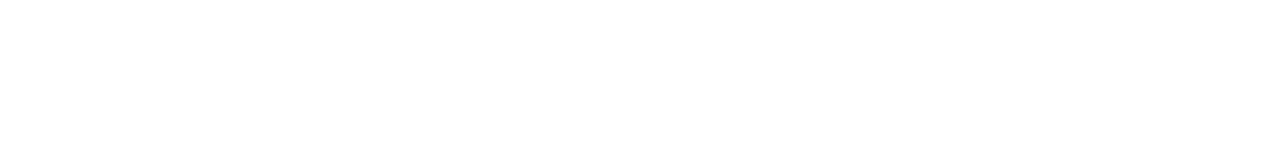
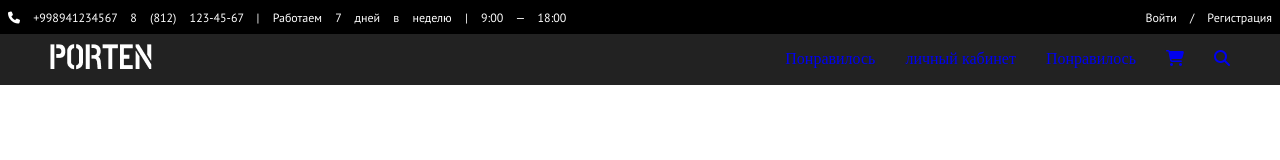
Before and after one commit to R-Islombek/Porten-Landing-Page, a plain HTML site: page index.html in a window 1280 px wide. Drawn offline with nearby package versions, Linux system fonts and the light colour scheme; a web font is replaced by a local one.

Commit message:
nav qismini qoshdim

```diff
--- a/css/main.css
+++ b/css/main.css
@@ -0,0 +1,56 @@
+@import url('https://fonts.googleapis.com/css2?family=Libertinus+Serif:ital,wght@0,400;0,600;0,700;1,400;1,600;1,700&family=Libre+Franklin:ital,wght@0,100..900;1,100..900&family=Mulish:ital,wght@0,200..1000;1,200..1000&family=Open+Sans:ital,wght@0,300..800;1,300..800&family=PT+Sans:ital,wght@0,400;0,700;1,400;1,700&family=Philosopher:ital,wght@0,400;0,700;1,400;1,700&family=Roboto:ital,wght@0,100..900;1,100..900&family=Ubuntu:ital,wght@0,300;0,400;0,500;0,700;1,300;1,400;1,500;1,700&display=swap');
+*{
+    margin: 0;
+    padding: 0;
+    list-style: none;
+    text-decoration: none;
+    box-sizing: border-box;
+}
+
+/* ----------------------------NAV--------------------- */
+.header{
+    position: fixed;
+    top: 0;
+    left: 0;
+    right: 0;
+    background: #222;
+}
+.header__nav {
+    background: black;
+    padding: 8px;
+
+}
+
+.nav__list {
+    display: flex;
+    justify-content: space-between;
+    list-style: none;
+}
+.phone{
+    color:#fff
+}
+.nav__link {
+    color: #fff;
+    text-decoration: none;
+    word-spacing: 10px;
+    font-family: "PT Sans",sans-serif;
+    font-weight: 400;
+    font-size: 12px;
+    line-height: 100%;
+    letter-spacing: 0%;
+}
+/* --------------------------HEADER------------------- */
+.container{
+    max-width: 1200px;
+    margin: 0 auto;
+    padding: 10px;
+}
+.header__container{
+    display: flex;
+    align-items: center;
+    justify-content: space-between;
+}
+.header__list{
+    display: flex;
+    gap: 30px;
+}
--- a/index.html
+++ b/index.html
@@ -3,20 +3,31 @@
 <head>
     <meta charset="UTF-8">
     <meta name="viewport" content="width=device-width, initial-scale=1.0">
+    <link rel="stylesheet" href="https://cdnjs.cloudflare.com/ajax/libs/font-awesome/6.4.0/css/all.min.css">
     <link rel="stylesheet" href="./css/normalize.css">
     <link rel="stylesheet" href="./css/main.css">
     <title>Document</title>
 </head>
 <body>
-      <div class="header">
+       <header class="header">
+             <nav class="header__nav">
+                   <ul class="nav__list">
+                        <li class="nav__item"><a class="nav__link"  href="tel:+1234567890"><i class="fa-solid fa-phone phone"></i> +998941234567 8 (812) 123-45-67    |    Работаем 7 дней в неделю    |    9:00 — 18:00  </a> </li>
+                        <li class="nav__item"><a class="nav__link" href="#">Войти / Регистрация</a></li>
+                   </ul>
+              </nav>
            <div class="container">
-            <nav class="">
-
-            </nav>
-                 <div class="header__container">
-                         <a href="#"><img src="" alt=""></a>
-                 </div>
+                  <div class="header__container">
+                        <a href="#"><img src="./images/logo.png" alt=""></a>
+                        <ul class="header__list" >
+                             <li class="header__item" ><a class="header__link" href="#">Понравилось</a></li>
+                             <li class="header__item" ><a class="header__link" href="#">личный кабинет</a></li>
+                             <li class="header__item" ><a class="header__link" href="#">Понравилось</a></li>
+                             <li class="header__item" ><a class="header__link" href="#"><i class="fa-solid fa-cart-shopping"></i></a></li>
+                             <li class="header__item" ><a class="header__link" href="#"><i class="fa-solid fa-magnifying-glass"></i></a></li>
+                        </ul>
+                  </div>
            </div>
-      </div>
+       </header>
 </body>
 </html>
```
Also changed, not shown: images/logo.png (added).
